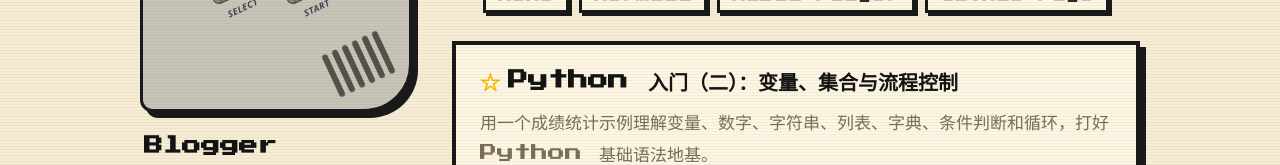
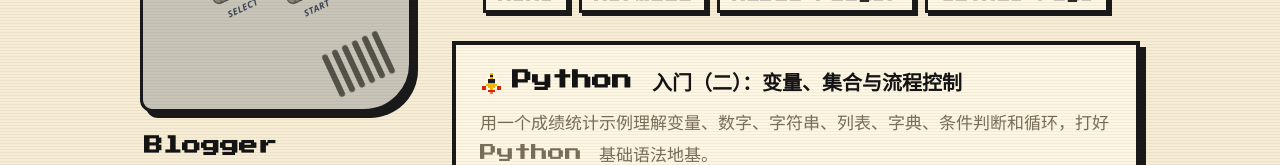
Before and after one commit to KongValley/ViteBlog, a React (Vite) app: page / in a window 1280 px wide. Shown: the part 527-692 px from the top of the page. Built offline with nearby package versions, Linux system fonts and the light colour scheme; a web font is replaced by a local one; what marked-highlight would draw is missing.

Commit message:
feat: 文章卡片改为像素图标池

```diff
--- /dev/null
+++ b/src/components/PixelIcon.tsx
@@ -0,0 +1,182 @@
+type PixelSprite = string[]
+
+const sprites = {
+  star: [
+    '.....yy.....',
+    '.....yy.....',
+    '....yyyy....',
+    'yyyyyyyyyyyy',
+    '.yyyyyyyyyy.',
+    '..yyyyyyyy..',
+    '...yyyyyy...',
+    '...yyyyyy...',
+    '..yy....yy..',
+    '.yy......yy.',
+    'y..........y',
+    '............',
+  ],
+  rocket: [
+    '.....ww.....',
+    '....wyyw....',
+    '....wkkw....',
+    '...wwyyww...',
+    '...wkkkkw...',
+    '...wkkkkw...',
+    '...wyyyyw...',
+    '..wyyyyyyw..',
+    '.rrwyyyywrr.',
+    '.rr.wyyw.rr.',
+    '....rrrr....',
+    '.....oo.....',
+  ],
+  smile: [
+    '...yyyyyy...',
+    '..yyyyyyyy..',
+    '.yyyyyyyyyy.',
+    'yyyyyyyyyyyy',
+    'yykkyyyykkyy',
+    'yykkyyyykkyy',
+    'yyyyyyyyyyyy',
+    'yykkkkkkkkyy',
+    'yyykkkkkkyyy',
+    '.yyyyyyyyyy.',
+    '..yyyyyyyy..',
+    '...yyyyyy...',
+  ],
+  heart: [
+    '............',
+    '..rr....rr..',
+    '.rrrr..rrrr.',
+    'rrrrrrrrrrrr',
+    'rrrrrrrrrrrr',
+    'rrrrrrrrrrrr',
+    '.rrrrrrrrrr.',
+    '..rrrrrrrr..',
+    '...rrrrrr...',
+    '....rrrr....',
+    '.....rr.....',
+    '............',
+  ],
+  ghost: [
+    '....cccc....',
+    '..cccccccc..',
+    '.cccccccccc.',
+    'cccccccccccc',
+    'ccwwccccwwcc',
+    'ccwkccccwkcc',
+    'cccccccccccc',
+    'cccccccccccc',
+    'cccccccccccc',
+    'cccccccccccc',
+    'cccccccccccc',
+    'c.cc.cc.cc.c',
+  ],
+  gamepad: [
+    '............',
+    '............',
+    '.bbbbbbbbbb.',
+    'bbbbbbbbbbbb',
+    'bbwbbbbbbwbb',
+    'bbwwwbbbywbb',
+    'bbbbbbbyyybb',
+    'bbbbbbbbbbbb',
+    '.bbbbbbbbbb.',
+    '............',
+    '............',
+    '............',
+  ],
+  lightning: [
+    '......yyy...',
+    '.....yyy....',
+    '....yyy.....',
+    '...yyyyyy...',
+    '....yyyy....',
+    '...yyyy.....',
+    '..yyyy......',
+    '.yyyy.......',
+    '.yy.........',
+    'yy..........',
+    '............',
+    '............',
+  ],
+  coin: [
+    '...yyyyyy...',
+    '..yyyyyyyy..',
+    '.yyyyyyyyyy.',
+    '.yykkkkkkyy.',
+    'yyykkwwkkyyy',
+    'yyykkwwkkyyy',
+    'yyykkkkkkyyy',
+    'yyykkkkkkyyy',
+    '.yykkkkkkyy.',
+    '.yyyyyyyyyy.',
+    '..yyyyyyyy..',
+    '...yyyyyy...',
+  ],
+  cat: [
+    'kk........kk',
+    'kkk......kkk',
+    '.kkkkkkkkkk.',
+    'kkkkkkkkkkkk',
+    'kkokkkkkokkk',
+    'kkokkkkkokkk',
+    'kkkkkkkkkkkk',
+    'kkkookoookkk',
+    '.kkkkkkkkkk.',
+    '..kkkkkkkk..',
+    '............',
+    '............',
+  ],
+  mushroom: [
+    '....rrrr....',
+    '..rrwwrrrr..',
+    '.rrwwrrwwrr.',
+    'rrrrrwwrrrrr',
+    'rrrrwwwwrrrr',
+    'rrrrrrrrrrrr',
+    '.rrrrrrrrrr.',
+    '...wwwwww...',
+    '...wwwwww...',
+    '...wkkkkw...',
+    '...wwwwww...',
+    '............',
+  ],
+} satisfies Record<string, PixelSprite>
+
+export type PixelIconName = keyof typeof sprites
+
+const palette: Record<string, string> = {
+  y: 'var(--gold)',
+  r: 'var(--red)',
+  b: 'var(--blue)',
+  c: '#3cbcfc',
+  g: 'var(--green)',
+  k: '#1a1c2c',
+  w: '#fffbe8',
+  o: '#f87858',
+}
+
+type PixelIconProps = {
+  name: PixelIconName
+}
+
+export function PixelIcon({ name }: PixelIconProps) {
+  const sprite = sprites[name]
+
+  return (
+    <svg
+      viewBox={`0 0 ${sprite[0].length} ${sprite.length}`}
+      fill="none"
+      shapeRendering="crispEdges"
+      aria-hidden="true"
+    >
+      {sprite.flatMap((row, y) =>
+        row.split('').map((pixel, x) =>
+          pixel === '.' ? null : (
+            <rect key={`${x}-${y}`} x={x} y={y} width={1} height={1} fill={palette[pixel]} />
+          ),
+        ),
+      )}
+    </svg>
+  )
+}
--- a/src/style.css
+++ b/src/style.css
@@ -373,8 +373,17 @@
 }
 
 .post-card-icon {
-  color: var(--gold);
-  margin-right: 8px;
+  display: inline-grid;
+  width: 1.15em;
+  height: 1.15em;
+  margin-right: 0.45em;
+  vertical-align: -0.2em;
+}
+
+.post-card-icon svg {
+  width: 100%;
+  height: 100%;
+  image-rendering: pixelated;
 }
 
 .post-card-excerpt {
--- a/src/views/Home.tsx
+++ b/src/views/Home.tsx
@@ -1,5 +1,6 @@
 import { useMemo, useState } from 'react'
 import { Link } from 'react-router-dom'
+import { PixelIcon, type PixelIconName } from '../components/PixelIcon'
 import PlayerCard from '../components/PlayerCard'
 import { posts } from '../data/posts'
 import { site } from '../data/site'
@@ -10,20 +11,20 @@
   return `${y} 年 ${Number(m)} 月 ${Number(d)} 日`
 }
 
-const postIcons = [
-  '★',
-  '☆',
-  '✦',
-  '✧',
-  '✪',
-  '✫',
-  '✬',
-  '✭',
-  '✮',
-  '✯',
+const postIcons: PixelIconName[] = [
+  'star',
+  'rocket',
+  'smile',
+  'heart',
+  'ghost',
+  'gamepad',
+  'lightning',
+  'coin',
+  'cat',
+  'mushroom',
 ]
 
-function getPostIcon(slug: string): string {
+function getPostIcon(slug: string): PixelIconName {
   let hash = 0
 
   for (let index = 0; index < slug.length; index += 1) {
@@ -78,7 +79,7 @@
               <Link to={`/post/${post.slug}`} className="post-card-link">
                 <h2 className="post-card-title">
                   <span className="post-card-icon" aria-hidden="true">
-                    {getPostIcon(post.slug)}
+                    <PixelIcon name={getPostIcon(post.slug)} />
                   </span>
                   {post.title}
                 </h2>
```
